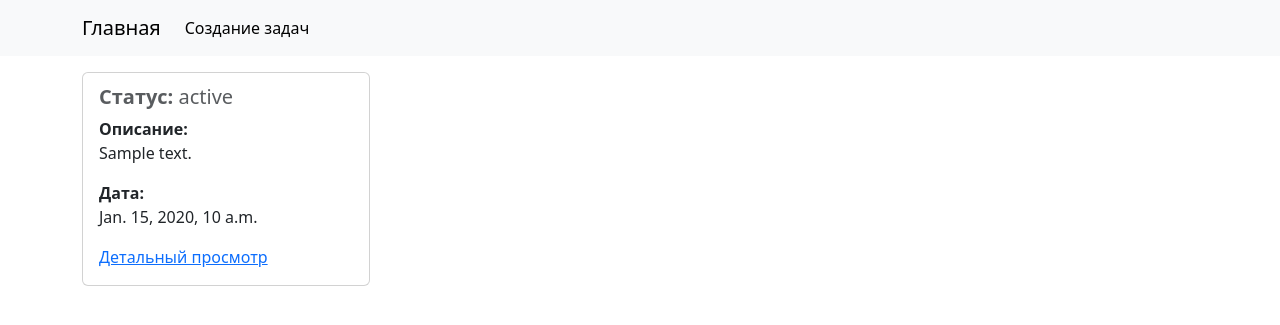
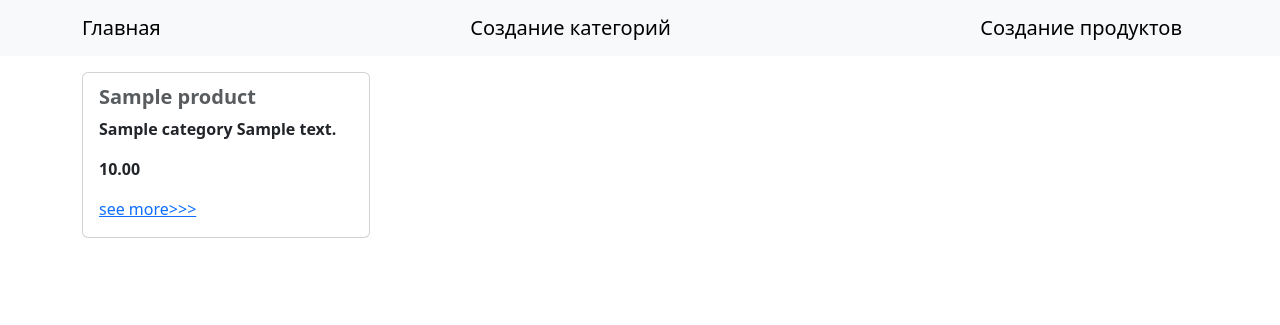
Before and after one commit to b3kb91/laboratory-work, a Django app: template source/webapp/templates/products_view.html in a window 1280 px wide. Shown: the top 325 px of the page. Run offline with Django 5.2, Linux system fonts and the light colour scheme; tables that the repository leaves empty hold one stand-in row (values such as "Sample post"); the template is opened without the code that fills it: values that come from a table or form of the project are taken from there, most other values are stand-ins (such as "Sample title", 1, 10 or a date in 2020).

Commit message:
добавил верстку, миграцию, настроил все вьюшки

```diff
--- a/source/source/urls.py
+++ b/source/source/urls.py
@@ -15,8 +15,9 @@ Including another URLconf
     2. Add a URL to urlpatterns:  path('blog/', include('blog.urls'))
 """
 from django.contrib import admin
-from django.urls import path
+from django.urls import path, include
 
 urlpatterns = [
     path('admin/', admin.site.urls),
+    path('', include("webapp.urls")),
 ]
--- a/source/webapp/models.py
+++ b/source/webapp/models.py
@@ -3,7 +3,7 @@ from django.db import models
 
 class Category(models.Model):
     title = models.CharField(max_length=50, null=False, blank=False, verbose_name="Наименование", unique=True)
-    description = models.CharField(max_length=50, null=True, blank=True, verbose_name="Описание")
+    description = models.TextField(max_length=50, null=True, blank=True, verbose_name="Описание")
 
     def __str__(self):
         return f"{self.title} {self.description}"
@@ -16,7 +16,7 @@ class Category(models.Model):
 
 class Product(models.Model):
     title = models.CharField(max_length=50, null=False, blank=False, verbose_name="Наименование")
-    description = models.CharField(max_length=50, null=True, blank=True, verbose_name="Описание")
+    description = models.TextField(max_length=500, null=True, blank=True, verbose_name="Описание")
     created_at = models.DateTimeField(auto_now_add=True, verbose_name="Дата создания")
     price = models.DecimalField(max_digits=7, decimal_places=2, null=False, blank=False)
     image = models.URLField(null=False, blank=False)
--- a/source/webapp/templates/base.html
+++ b/source/webapp/templates/base.html
@@ -17,20 +17,13 @@
 
 <nav class="navbar navbar-expand-lg bg-body-tertiary">
     <div class="container">
-        <a class="navbar-brand" href="{% url 'todo' %}">Главная</a>
+        <a class="navbar-brand" href="{% url 'products_view' %}">Главная</a>
+        <a class="navbar-brand" href="{% url 'category_add_view' %}">Создание категорий</a>
+        <a class="navbar-brand" href="{% url 'product_add_view' %}">Создание продуктов</a>
         <button class="navbar-toggler" type="button" data-bs-toggle="collapse" data-bs-target="#navbarNav"
                 aria-controls="navbarNav" aria-expanded="false" aria-label="Toggle navigation">
             <span class="navbar-toggler-icon"></span>
         </button>
-        <div class="collapse navbar-collapse" id="navbarNav">
-            <ul class="navbar-nav">
-                {% block links %}
-                    <li class="nav-item">
-                        <a class="nav-link active" aria-current="page" href="{% url 'todo_create' %}">Создание задач</a>
-                    </li>
-                {% endblock %}
-            </ul>
-        </div>
     </div>
 </nav>
 
--- a/source/webapp/templates/products_view.html
+++ b/source/webapp/templates/products_view.html
@@ -1,21 +1,20 @@
 {% extends "base.html" %}
 
 {% block title %}
-    <title>TODO_LIST</title>
+    <title>Products Views</title>
 {% endblock %}
 <br>
-<a href="create/">Создать задачу</a><br><br>
 <br>
 {% block content %}
     <div class="row">
-        {% for to_do in todos %}
+        {% for product in products %}
             <div class="class=col-12 col-md-6 col-lg-3">
                 <div class="card mt-3" style="width: 18rem;">
                     <div class="card-body">
-                    <h5 class="card-subtitle mb-2 text-body-secondary"><strong>Статус:</strong> {{ to_do.get_status_display }}</h5>
-                    <p class="card-text"><strong>Описание:</strong><br>{{ to_do.description }}</p>
-                    <p class="card-text"><strong>Дата:</strong><br>{{ to_do.date_completion }}</p>
-                    <a href="{% url 'todo_detail' to_do.pk %}" class="card-link">Детальный просмотр</a>
+                    <h5 class="card-subtitle mb-2 text-body-secondary"><strong>{{ product.title }}</strong></h5>
+                    <p class="card-text"><strong>{{ product.category }}</strong><br></p>
+                    <p class="card-text"><strong>{{ product.price }}</strong><br></p>
+                    <a href="{% url 'product_view' product.pk %}" class="card-link">see more>>></a>
                     </div>
                 </div>
             </div>
--- a/source/webapp/urls.py
+++ b/source/webapp/urls.py
@@ -0,0 +1,11 @@
+from django.urls import path
+
+from webapp.views import index, category_add_view, product_add_view, product_view
+
+urlpatterns = [
+    path('', index, name='products_view'),
+    path('products/', index, name='products_view'),
+    path('products/<int:pk>/', product_view, name="product_view"),
+    path('categories/add', category_add_view, name='category_add_view'),
+    path('products/add', product_add_view, name="product_add_view"),
+]
```
Also changed, not shown: source/webapp/templates/category_add_view.html (added, +16 -0 lines), source/webapp/templates/product_add_view.html (added, +23 -0 lines), source/webapp/templates/product_view.html (added, +15 -0 lines), source/webapp/views.py (+47 -2 lines), source/webapp/migrations/0002_alter_category_description_alter_product_description.py (added).
